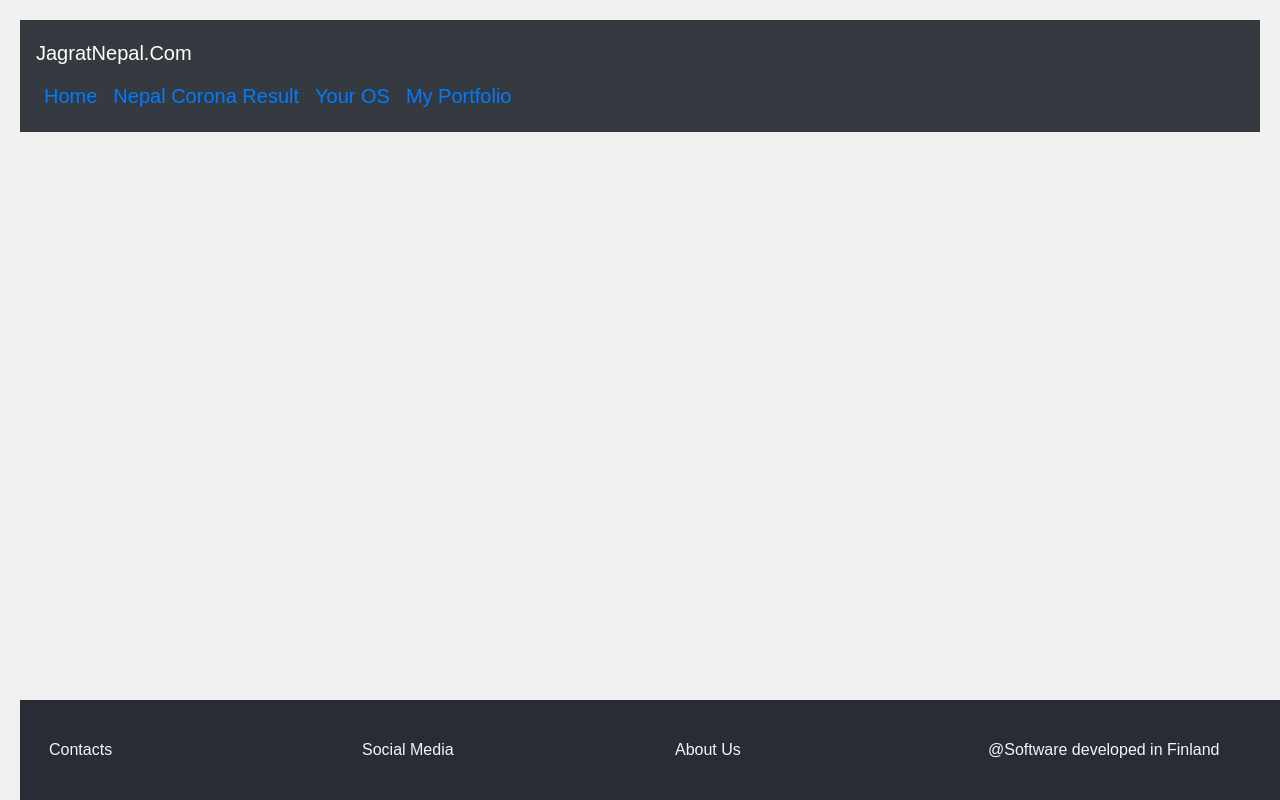
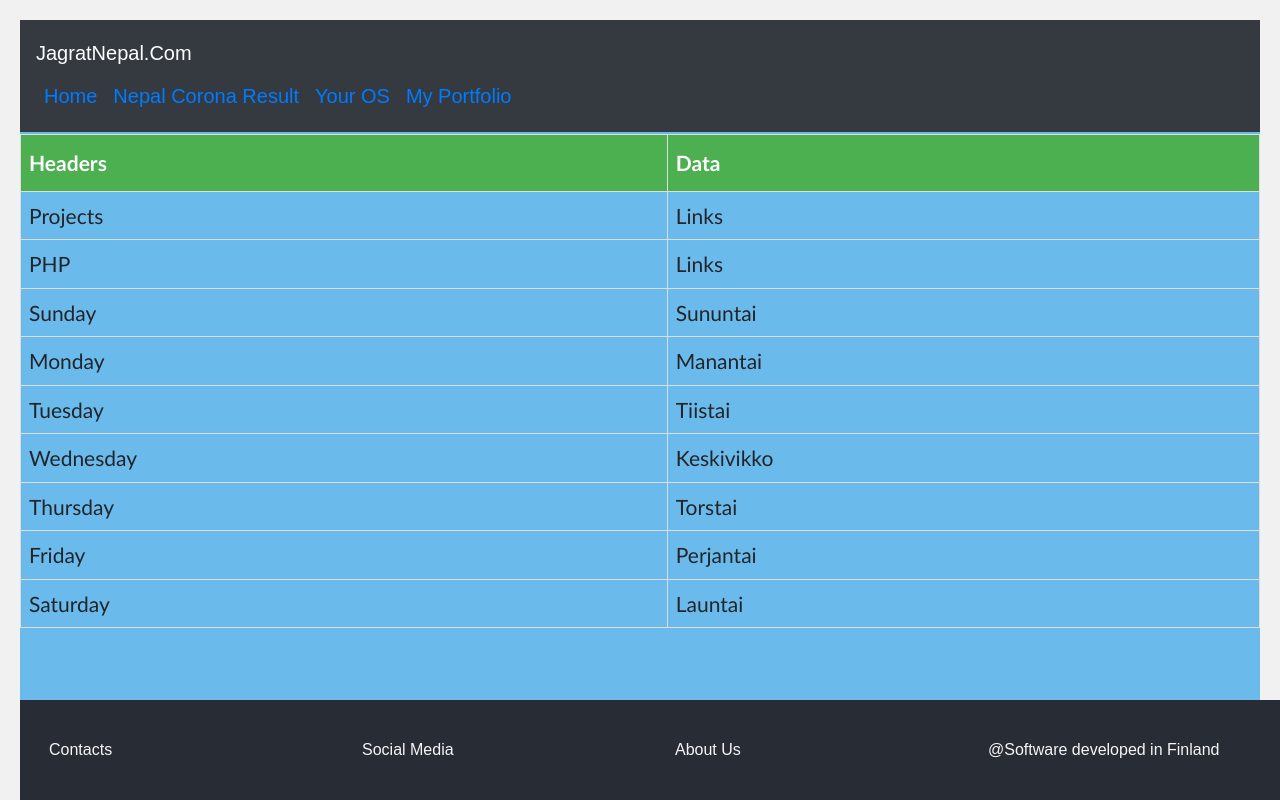
Before and after one commit to SannatKumar/transparency-nepal, a React (Create React App) app: page / in a window 1280 px wide. Built offline with nearby package versions, Linux system fonts and the light colour scheme.

Commit message:
Default home page fixed

```diff
--- a/src/components/Header.js
+++ b/src/components/Header.js
@@ -14,7 +14,7 @@ class Header extends React.Component {
       <div className="Header">
           <Router>
                 <Navbar bg="dark" variant="dark">
-                  <Navbar.Brand href="#home">
+                  <Navbar.Brand href="/app">
                     <a class="navbar-brand" href="/app">
                       JagratNepal.Com
                     </a>
@@ -47,6 +47,7 @@ class Header extends React.Component {
                     </div>
                   </Navbar.Brand>
                 </Navbar>
+              <Route path="/" exact component={App} />
               <Route path="/app" exact component={App} />
               <Route path="/coronaresult" exact component={CoronaResult} />
               <Route path="/osresult" exact component={OsResult} />
```
